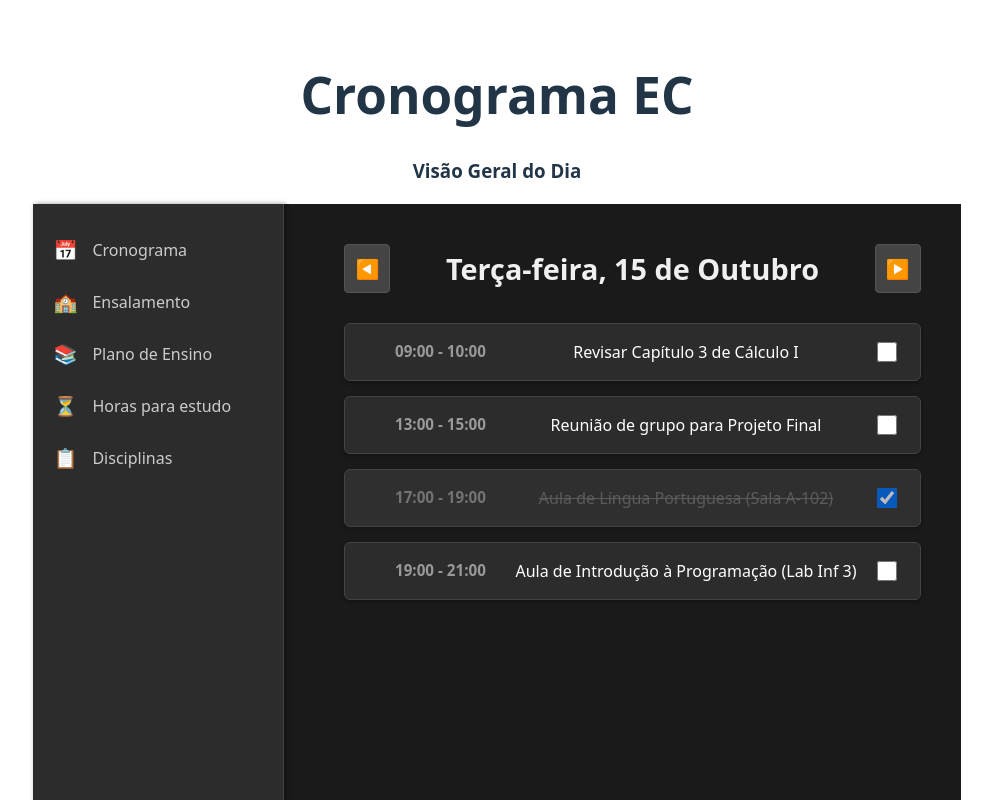
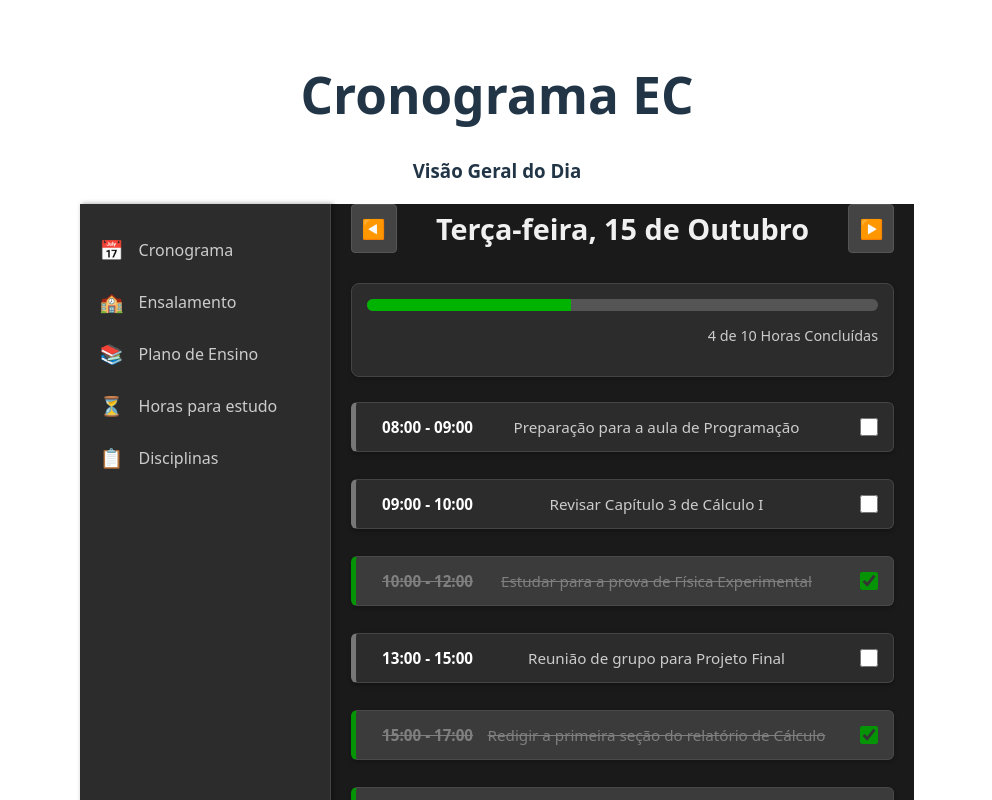
Before and after one commit to ana-borowsky/cronograma-educacional-react, a React app in the folder frontend/: page /home in a window 1280 px wide. Shown: the top 800 px of the page, without its empty margins (143-1135 px from the left). Built offline with nearby package versions, Linux system fonts and the light colour scheme; the HTML template or start-up script is replaced by a standard one.

Commit message:
Adiciona barra de progresso na home

```diff
--- a/frontend/src/css/Home.css
+++ b/frontend/src/css/Home.css
@@ -189,3 +189,88 @@
   border-left: 4px solid #777777;
   padding-left: 16px;
 }
+
+.daily-schedule-view {
+  flex-grow: 1;
+  padding: 0 20px;
+  max-width: 600px;
+}
+
+.daily-progress {
+  margin-bottom: 25px;
+  padding: 15px;
+  width: 94%;
+  background-color: #2c2c2c;
+  border-radius: 8px;
+  border: 1px solid #444444;
+  box-shadow: 0 2px 4px rgba(0, 0, 0, 0.2);
+}
+
+.progress-bar-container {
+  height: 12px;
+  background-color: #555555;
+  border-radius: 6px;
+  overflow: hidden;
+  margin-bottom: 8px;
+}
+
+.progress-bar {
+  height: 100%;
+  background-color: #00b300;
+  transition: width 0.3s ease-in-out;
+}
+
+.progress-info {
+  text-align: right;
+  font-size: 0.9em;
+  color: #cccccc;
+}
+
+.todo-list {
+  display: flex;
+  flex-direction: column;
+  gap: 12px;
+}
+
+.todo-item {
+  display: flex;
+  align-items: center;
+  background-color: #2c2c2c;
+  padding: 12px;
+  border-radius: 6px;
+  border-left: 5px solid #777777;
+  transition: background-color 0.2s;
+}
+
+.todo-item.completed {
+  background-color: #444444;
+  border-left-color: #00b300;
+  opacity: 0.8;
+}
+
+.item-time {
+  font-weight: bold;
+  color: #ffffff;
+  min-width: 120px;
+  font-size: 0.95em;
+}
+
+.item-description {
+  color: #cccccc;
+  flex-grow: 1;
+  font-size: 0.95em;
+  margin-right: 15px;
+}
+
+.todo-item.completed .item-description,
+.todo-item.completed .item-time {
+  text-decoration: line-through;
+  color: #999999;
+}
+
+.item-checkbox {
+  width: 18px;
+  height: 18px;
+  cursor: pointer;
+  accent-color: #00b300;
+}
--- a/frontend/src/pages/Home.jsx
+++ b/frontend/src/pages/Home.jsx
@@ -46,7 +46,20 @@ const Home = () => {
             </button>
           </div>
 
+          <div className="daily-progress">
+            <div className="progress-bar-container">
+              <div className="progress-bar" style={{ width: '40%' }}></div>
+            </div>
+            <p className="progress-info">4 de 10 Horas Concluídas</p>
+          </div>
+
           <div className="todo-list">
+
+            <div className="todo-item">
+              <span className="item-time">08:00 - 09:00</span>
+              <span className="item-description">Preparação para a aula de Programação</span>
+              <input type="checkbox" className="item-checkbox" />
+            </div>
 
             <div className="todo-item">
               <span className="item-time">09:00 - 10:00</span>
@@ -54,10 +67,22 @@ const Home = () => {
               <input type="checkbox" className="item-checkbox" />
             </div>
 
+            <div className="todo-item completed">
+              <span className="item-time">10:00 - 12:00</span>
+              <span className="item-description">Estudar para a prova de Física Experimental</span>
+              <input type="checkbox" className="item-checkbox" checked readOnly />
+            </div>
+
             <div className="todo-item">
               <span className="item-time">13:00 - 15:00</span>
               <span className="item-description">Reunião de grupo para Projeto Final</span>
               <input type="checkbox" className="item-checkbox" />
+            </div>
+
+            <div className="todo-item completed">
+              <span className="item-time">15:00 - 17:00</span>
+              <span className="item-description">Redigir a primeira seção do relatório de Cálculo</span>
+              <input type="checkbox" className="item-checkbox" checked readOnly />
             </div>
 
             <div className="todo-item completed">
@@ -72,6 +97,12 @@ const Home = () => {
               <input type="checkbox" className="item-checkbox" />
             </div>
 
+            <div className="todo-item">
+              <span className="item-time">21:00 - 22:00</span>
+              <span className="item-description">Planejar tarefas para o dia seguinte</span>
+              <input type="checkbox" className="item-checkbox" />
+            </div>
+
           </div>
         </div>
       </div>
```
